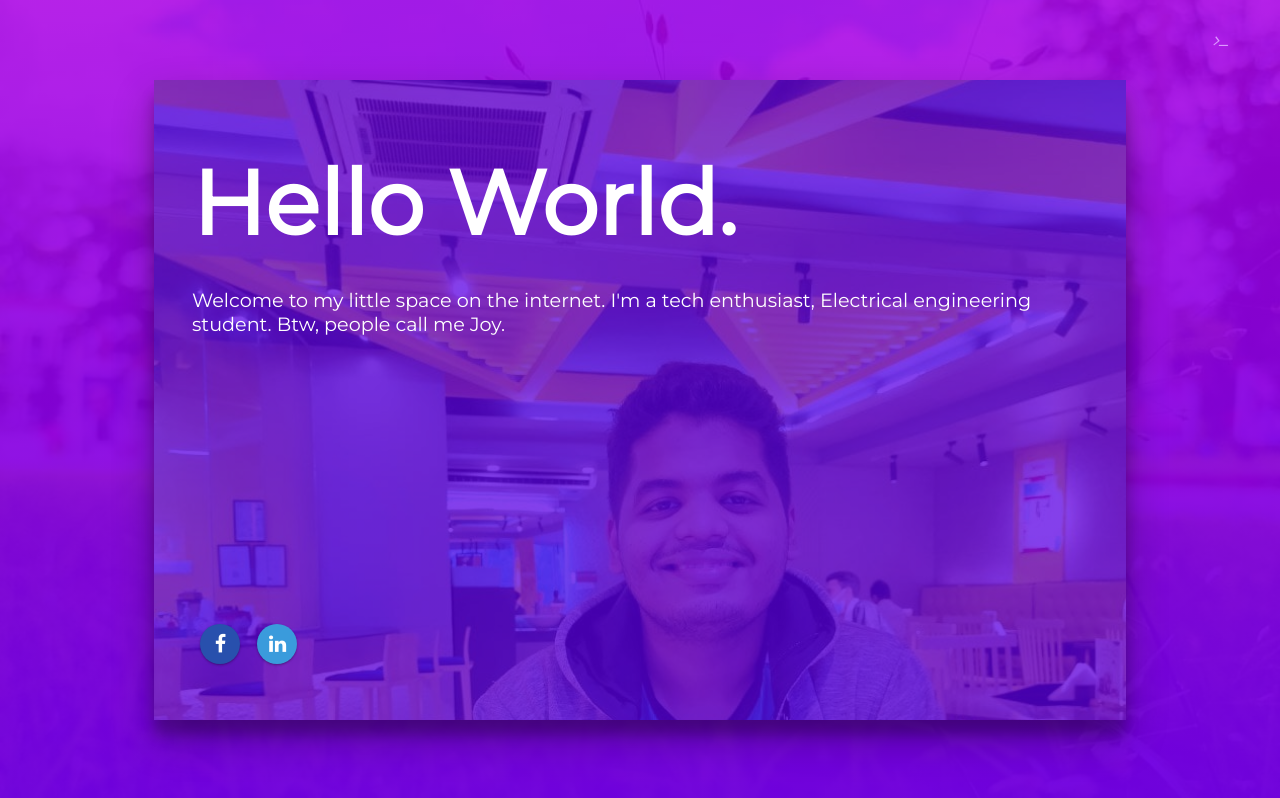
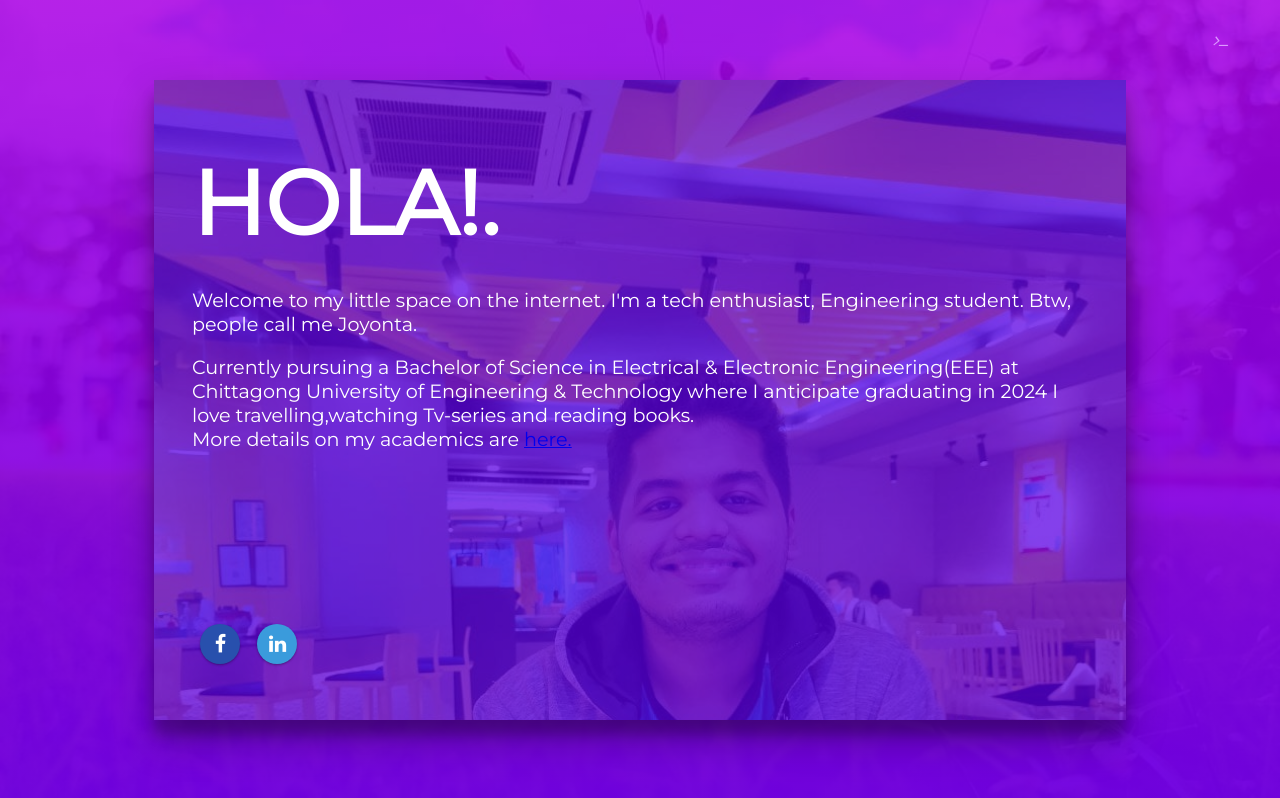
Before and after one commit to joyontadasjoy/emni, a plain HTML site: page index.html in a window 1280 px wide. Drawn offline with nearby package versions, Linux system fonts and the light colour scheme.

Commit message:
Update index.html

```diff
--- a/index.html
+++ b/index.html
@@ -12,7 +12,7 @@
     <meta name="description" content="Joyonta's little space on the internet..">
     <meta name=keywords content="Joyonta, portfolio, Electrical Engineer">
     <meta name=author content="Joyonta Das Joy">
-    <meta content="Joyonta Das Joy" property=og:title>
+    <meta content="Joyonta's Portfolio" property=og:title>
     <meta content=article property=og:type>
     <meta content=https://joyontadasjoy.github.io/emni/img/profile.jpg property=og:image>
     <meta content=https://joyontadasjoy.github.io/emni/ property=og:url>
@@ -88,8 +88,8 @@
     loadCSS("https://fonts.googleapis.com/css?family=Montserrat");
     </script>
     <style type="text/css">
-    #cover,.wrapper{height:100%;width:100%}*,::after,::before{-webkit-box-sizing:border-box;-moz-box-sizing:border-box;box-sizing:border-box}*{text-shadow:1px 1px 1px rgba(0,0,0,.004);-webkit-font-smoothing:antialiased;-moz-osx-font-smoothing:grayscale;overflow:hidden}body{margin:0}input{font:inherit}input:focus{outline:0}h1{font-size:2em;margin:.3em 0}#cover{position:fixed;top:0;left:0;background:linear-gradient(rgba(172,0,230,1),rgba(115,0,230,1));z-index:9999}.main,.wrapper{position:absolute}.wrapper{background:linear-gradient(rgba(172,0,230,.85),rgba(115,0,230,.95)),url(https://joyontadasjoy.github.io/emni/img/back.jpg);background-size:cover;background-position:50% 50%;font-family:Montserrat,sans-serif}.main{height:80%;width:76%;left:12%;top:10%;background:#fff;-webkit-box-shadow:0 19px 38px rgba(0,0,0,.3),0 15px 12px rgba(0,0,0,.22);-moz-box-shadow:0 19px 38px rgba(0,0,0,.3),0 15px 12px rgba(0,0,0,.22);box-shadow:0 19px 38px rgba(0,0,0,.3),0 15px 12px rgba(0,0,0,.22)}.intro{position:relative;padding:3vw;z-index:2;background:linear-gradient(rgba(92,0,230,.75),rgba(92,0,230,.75)),url(https://joyontadasjoy.github.io/emni/img/profile.jpg);height:100%;width:100%;background-size:cover;background-position:0 12%;transition:width 1s}.clicked{width:50%}.intro-label{position:relative;font-size:7vw;line-height:14.5vh;color:#fff;font-weight:800}.intro-text{color:#fff;font-size:1.5vw;font-weight:500}
-    @media (max-width:600px){.main{width:86%;left:7%}.intro-label{font-size:16vw;line-height:12vh}.intro-text{font-size:4vw}.intro{padding:1vh 4vw 4vw}}.social{position:absolute;bottom:6vh;display:inline-block}.icon{margin:10vw;position:relative;float:left;line-height:5vh;color:#fff;font-family:FontAwesome;font-size:2.5vh;text-align:center}.fa,.terminal{position:absolute}.eclipse{cursor:pointer;width:5vh;height:5vh;margin:8.5px;border-radius:50px;box-shadow:0 1px 3px rgba(0,0,0,.12),0 1px 2px rgba(0,0,0,.24);transition:all 1s cubic-bezier(.25,.8,.25,1)}.eclipse:hover{box-shadow:4px 14px 28px rgba(0,0,0,.25),1px 10px 10px rgba(0,0,0,.22)}.facebook{background-color:#2850ad}.link{background-color:#6200EA}.git{background-color:#000}.linkedin{background-color:#3a9bdc}.codepen{background-color:#222}.fa{padding:1px;top:4vh;right:4vw;color:#d9f;-webkit-transition:.25s ease-in-out;-moz-transition:.25s ease-in-out;-o-transition:.25s ease-in-out;transition:.25s ease-in-out}.fa:hover{color:#fff;cursor:pointer}
+    #cover,.wrapper{height:100%;width:100%}*,::after,::before{-webkit-box-sizing:border-box;-moz-box-sizing:border-box;box-sizing:border-box}*{text-shadow:1px 1px 1px rgba(0,0,0,.004);-webkit-font-smoothing:antialiased;-moz-osx-font-smoothing:grayscale;overflow:hidden}body{margin:0}input{font:inherit}input:focus{outline:0}h1{font-size:2em;margin:.3em 0}#cover{position:fixed;top:0;left:0;background:linear-gradient(rgba(172,0,230,1),rgba(115,0,230,1));z-index:9999}.main,.wrapper{position:absolute}.wrapper{background:linear-gradient(rgba(172,0,230,.85),rgba(115,0,230,.95)),url(https://joyontadasjoy.github.io/emni/img/back.jpg);background-size:cover;background-position:50% 50%;font-family:Montserrat,sans-serif}.main{height:80%;width:76%;left:12%;top:10%;background:#fff;-webkit-box-shadow:0 19px 38px rgba(0,0,0,.3),0 15px 12px rgba(0,0,0,.22);-moz-box-shadow:0 19px 38px rgba(0,0,0,.3),0 15px 12px rgba(0,0,0,.22);box-shadow:0 19px 38px rgba(0,0,0,.3),0 15px 12px rgba(0,0,0,.22)}.intro{position:relative;padding:3vw;z-index:2;background:linear-gradient(rgba(92,0,230,.75),rgba(92,0,230,.75)),url(https://joyontadasjoy.github.io/emni/img/profile.jpg);height:100%;width:100%;background-size:cover;background-position:0 12%;transition:width 1s}.clicked{width:50%}.intro-label{position:relative;font-size:7vw;line-height:14.5vh;color:#fff;font-weight:800}.intro-text{color:#fff;font-size:1.5vw;font-weight:500}.intro-description{color:#fff;font-size:1.5vw;font-weight:500}
+    @media (max-width:600px){.main{width:86%;left:7%}.intro-label{font-size:16vw;line-height:12vh}.intro-text{font-size:4vw}.intro-description{font-size:2vw}.intro{padding:1vh 4vw 4vw}}.social{position:absolute;bottom:6vh;display:inline-block}.icon{margin:10vw;position:relative;float:left;line-height:5vh;color:#fff;font-family:FontAwesome;font-size:2.5vh;text-align:center}.fa,.terminal{position:absolute}.eclipse{cursor:pointer;width:5vh;height:5vh;margin:8.5px;border-radius:50px;box-shadow:0 1px 3px rgba(0,0,0,.12),0 1px 2px rgba(0,0,0,.24);transition:all 1s cubic-bezier(.25,.8,.25,1)}.eclipse:hover{box-shadow:4px 14px 28px rgba(0,0,0,.25),1px 10px 10px rgba(0,0,0,.22)}.facebook{background-color:#2850ad}.link{background-color:#6200EA}.git{background-color:#000}.linkedin{background-color:#3a9bdc}.codepen{background-color:#222}.fa{padding:1px;top:4vh;right:4vw;color:#d9f;-webkit-transition:.25s ease-in-out;-moz-transition:.25s ease-in-out;-o-transition:.25s ease-in-out;transition:.25s ease-in-out}.fa:hover{color:#fff;cursor:pointer}
     @media (max-width:600px){.fa{visibility:hidden;display:none}}.terminal,.terminal-input{display:inline;color:rgba(0,0,0,.6);background:#efccff}.terminal{z-index:1;overflow:auto;float:right;top:0;right:0;height:100%;width:50%;padding:2%}.terminal-input{border:none}
     </style>
  </head>
@@ -102,8 +102,14 @@
         <i class="fa fa-terminal fa-2x"></i>
         <div class="main">
             <div class="intro">
-                <h1 class="intro-label">Hello World.</h1>
-                <p class="intro-text">Welcome to my little space on the internet. I'm a tech enthusiast, Electrical engineering student. Btw, people call me Joy.</p>
+                <h1 class="intro-label">HOLA!.</h1>
+                <p class="intro-text">Welcome to my little space on the internet. I'm a tech enthusiast, Engineering student. Btw, people call me Joyonta.</p>
+                <p class="intro-description"> Currently pursuing a Bachelor of Science in Electrical & Electronic Engineering(EEE) at Chittagong University of Engineering & Technology where I anticipate graduating in 2024
+                I love travelling,watching Tv-series and reading books.
+                <br>More details on my academics are <a href="https://joyontadasjoy.github.io/portfolio/cv.html">here.</a>
+
+                </p>
+
                 <div class="social">
                     <abbr title="I occasionally post on facebook"><div class="icon facebook eclipse" onClick="location.href='https://www.facebook.com/profile.php?id=100033861731642';">&#xf09a;</div></abbr>
                     <abbr title="I'm on linkedIn in too!"><div class="icon linkedin eclipse" onClick="location.href='https://www.linkedin.com/in/joyontadasjoy/';">&#xf0e1;</div></abbr>
@@ -112,9 +118,8 @@
             <div class="terminal">
                 <p>Hey there!
                     I love travelling,watching Tv-series and reading books.
-
                 </p>
-                <p class="console"> @Joy
+                <p class="console"> ©Joy
                     <input type="text" class="terminal-input" onKeyPress="terminal(event, this)" autofocus>
                 </p>
             </div>
```
